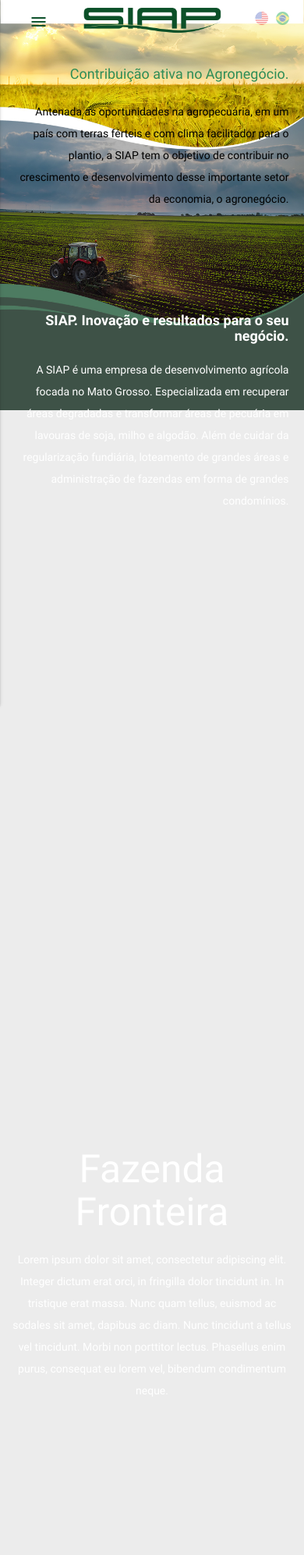
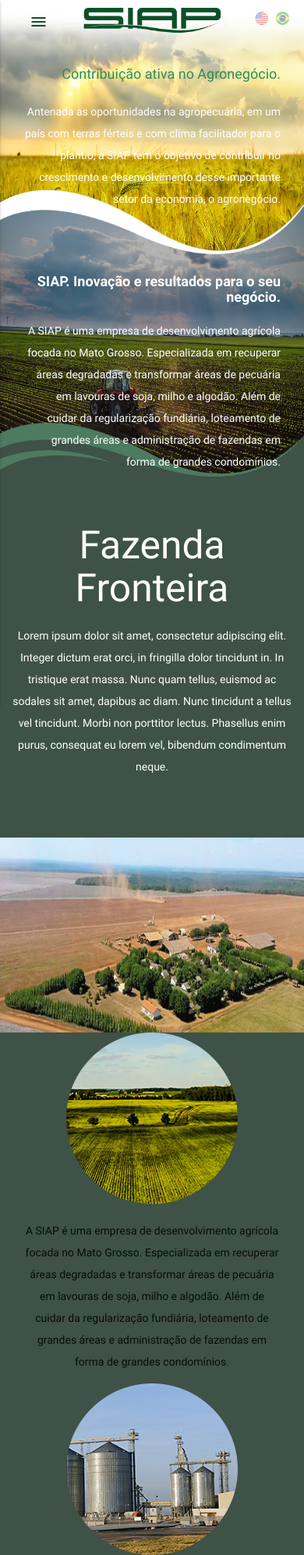
Before and after one commit to MarcioGimenez/Site-Siap, a PHP site: page / in a window 390 px wide. Shown: the top 1994 px of the page at 78% size. Run offline with PHP 8.4, Linux system fonts and the light colour scheme; some libraries are stand-ins or nearby versions.

Commit message:
inicio responsivo home

```diff
--- a/css/screen.css
+++ b/css/screen.css
@@ -1,18 +1,15 @@
-@media screen and (min-width: 300px) and (max-width: 799px) {
-    #index-banner{
-        background-image: url('../img/bg-720.jpg');
+@media screen and (min-width: 300px) and (max-width: 700px) {
+    .txt-header{
+        height: 250px;
     }
-    .txt-header{
+    .txt-header p{
+        color: #fff;
+    }
+    .txt-sobre{
         height: 300px;
     }
     .txt-header h1{
         font-size: 18px;
-    }
-    .txt-header p{
-        color: #000;
-    }
-    .txt-sobre{
-        height: 450px;
     }
     .txt-sobre h2{
         font-size: 18px;
@@ -30,22 +27,55 @@
     .lang {
         margin-top: 10px;
     }
+    .fazenda-foto{
+        height: 250px;
+    }
 }
-@media screen and (min-width: 800px) and (max-width: 1099px) {
+@media screen and (min-width: 701px) and (max-width: 1000px) {
 
     .txt-header{
+        height: 350px;
+    }
+    .txt-sobre{
         height: 400px;
     }
+    .fazenda-foto{
+        height: 300px;
+    }
 }
-@media screen and (min-width: 1100px) and (max-width: 1200px) {
+@media screen and (min-width: 1001px) and (max-width: 1300px) {
     .txt-header{
         height: 430px;
     }
+    .txt-sobre{
+        height: 450px;
+    }
+    .fazenda-foto{
+        height: 400px;
+    }
 
 }
-@media screen and (min-width: 1431px) and (max-width: 1920px) {
+@media screen and (min-width: 1301px) and (max-width: 1920px) {
 
     .txt-header{
         height: 650px;
     }
+    .txt-sobre{
+        height: 550px;
+    }
+    .fazenda-foto{
+        height: 450px;
+    }
 }
+@media screen and (min-width: 1921px) {
+
+    .txt-header{
+        height: 700px;
+    }
+    .txt-sobre{
+        height: 600px;
+    }
+    .fazenda-foto{
+        height: 500px;
+    }
+}
--- a/css/style.css
+++ b/css/style.css
@@ -12,11 +12,32 @@
 html, body {
     min-height: 100%;
 }
-#index-banner{
-    background-image: url('../img/bg-1080.jpg');
+#index-banner-topo{
+    background-image: url('../img/home_siap_01.jpg');
     background-repeat:no-repeat;
-    background-size: 100%;
-    height: 100%
+    background-size: 100% 100%;
+    height: 100%;
+    overflow: hidden;
+}
+.txt-sobre{
+    background-image: url('../img/home_siap_02.jpg');
+    background-repeat:no-repeat;
+    background-size: 100% 100%;
+    height: 100%;
+    overflow: hidden;
+    color: #fff;
+}
+.fazenda-foto{
+    background-image: url('../img/home_siap_03.jpg');
+    background-repeat:no-repeat;
+    background-size: 100% 100%;
+    height: 100%;
+    overflow: hidden;
+
+}
+.txt-sobre h2{
+    font-size: 28px;
+    font-weight: bold;
 }
 #contato-banner{
     background-image: url('../img/backgroundContato.jpg');
@@ -99,23 +120,16 @@
 .txt-header p{
     color: #626262;
 }
-.txt-sobre{
-    height: 300px;
-    padding-top: 30%;
-    //margin-left: 20%;
-    color: #fff;
-}
-.txt-sobre h2{
-    font-size: 28px;
-    font-weight: bold;
-}
+
 
 #sobre-fazenda{
-    margin-top: 1370px;
     color: #fff;
+    background-color: #3E5247;
+    margin: 0px;
 }
 #sobre-fazenda-icones{
-    margin-top: 300px;
+    background-color: #3E5247;
+    margin-bottom: -20px;
 }
 
 nav ul a,
@@ -325,7 +339,7 @@
 
 }
 .light-box{
-   position: fixed;
+    position: fixed;
     width: 100%;
     height: 100%;
     top: 0;
--- a/index.php
+++ b/index.php
@@ -21,7 +21,7 @@
     <body>
 
 
-        <div id="index-banner">
+        <div id="index-banner-topo">
 
 
             <nav class="transparent menu-topo" role="navigation">
@@ -47,21 +47,28 @@
                         <li><a href="contato.php">CONTATO</a></li>
                     </ul>
                     <a href="#" data-activates="nav-mobile" class="button-collapse"><i class="material-icons">menu</i></a>
-                    <div class="row">
-                        <div class="txt-header right-align col s12 m12 l6 offset-l5">
+
+                </div>
+            </nav>
+
+            <div class="txt-header row container">
+                <div class="right-align col s12 m12 l6 offset-l5">
                     <h1>Contribuição ativa no Agronegócio.</h1>
                     <p>Antenada as oportunidades na agropecuária, em um país com terras férteis e com clima facilitador para o plantio, a SIAP tem o objetivo de contribuir no crescimento e desenvolvimento desse importante setor da economia, o agronegócio.
                     </p>
                 </div>
             </div>
-                    <div class="row row-txt-sobre">
-                        <div class="txt-sobre right-align col s12 m12 l6 offset-l5">
+        </div>
+
+        <div class="txt-sobre">
+            <div class="row container">
+                <div class="container right-align col s12 m12 l6 offset-l5">
                     <h2>SIAP. Inovação e resultados para o seu negócio.</h2>
                     <p>A SIAP é uma empresa de desenvolvimento agrícola focada no Mato Grosso. Especializada em recuperar áreas degradadas e transformar áreas de pecuária em lavouras de soja, milho e algodão. Além de cuidar da regularização fundiária, loteamento de grandes áreas e administração de fazendas em forma de grandes condomínios. </p>
                 </div>
             </div>
         </div>
-            </nav>
+
         <div id="sobre-fazenda" class="row">
             <div class="container center-align col s12 m12 l6 offset-l5">
                 <br>
@@ -69,6 +76,9 @@
                 <p>Lorem ipsum dolor sit amet, consectetur adipiscing elit. Integer dictum erat orci, in fringilla dolor tincidunt in. In tristique erat massa. Nunc quam tellus, euismod ac sodales sit amet, dapibus ac diam. Nunc tincidunt a tellus vel tincidunt. Morbi non porttitor lectus. Phasellus enim purus, consequat eu lorem vel, bibendum condimentum neque.</p>
                 <br><br><br>
             </div>
+        </div>
+        <div class="fazenda-foto">
+
         </div>
 
         <div id="sobre-fazenda-icones" >
@@ -89,7 +99,7 @@
                 <br>
             </div>
         </div>
-        </div>
+
         <div id="home-mapas">
 
             <div class="container center-align container-default">
```
Also changed, not shown: .htaccess, img/home_siap_01.jpg (added), img/home_siap_02.jpg (added), img/home_siap_03.jpg (added). Lines whose indentation alone changed are shown as unchanged.
